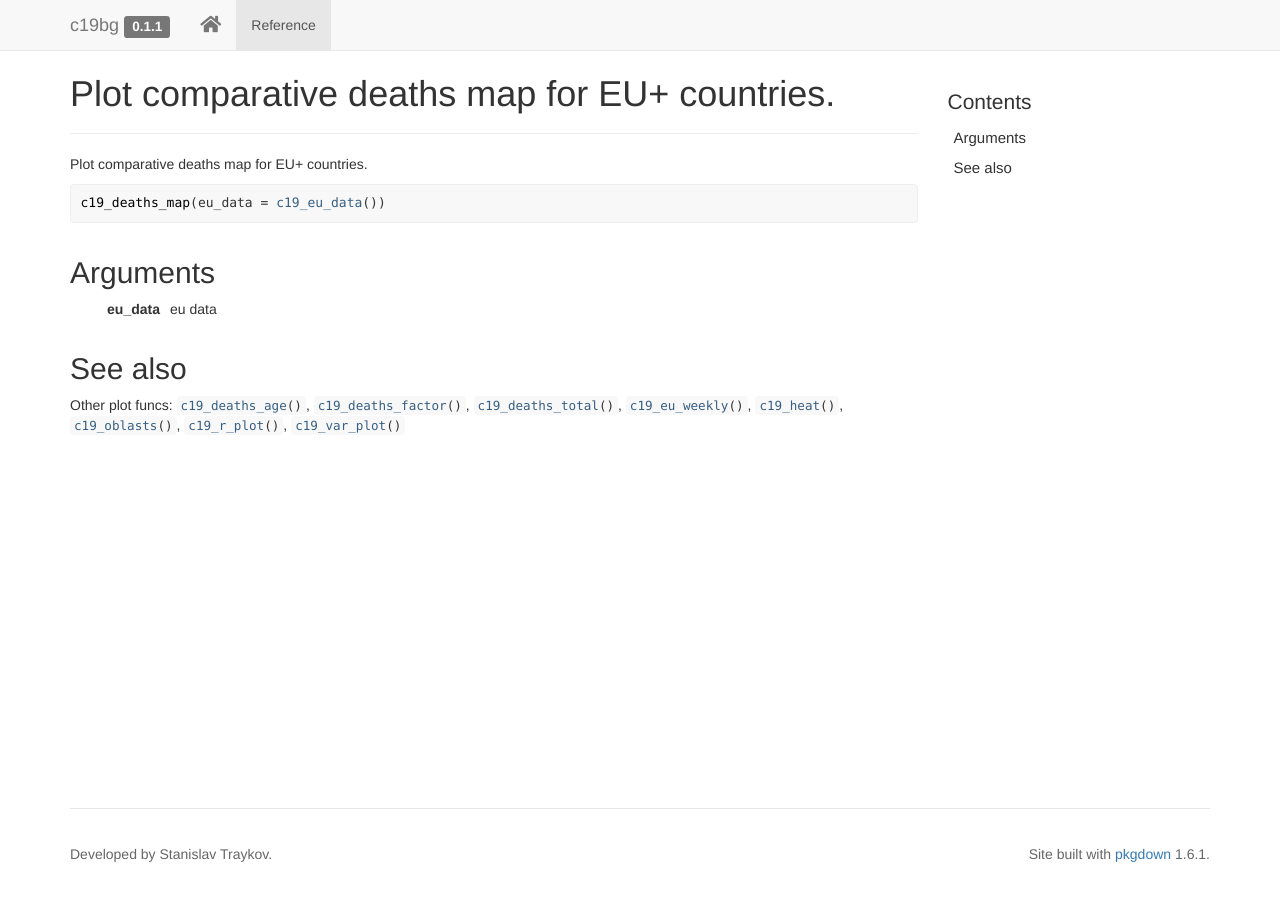
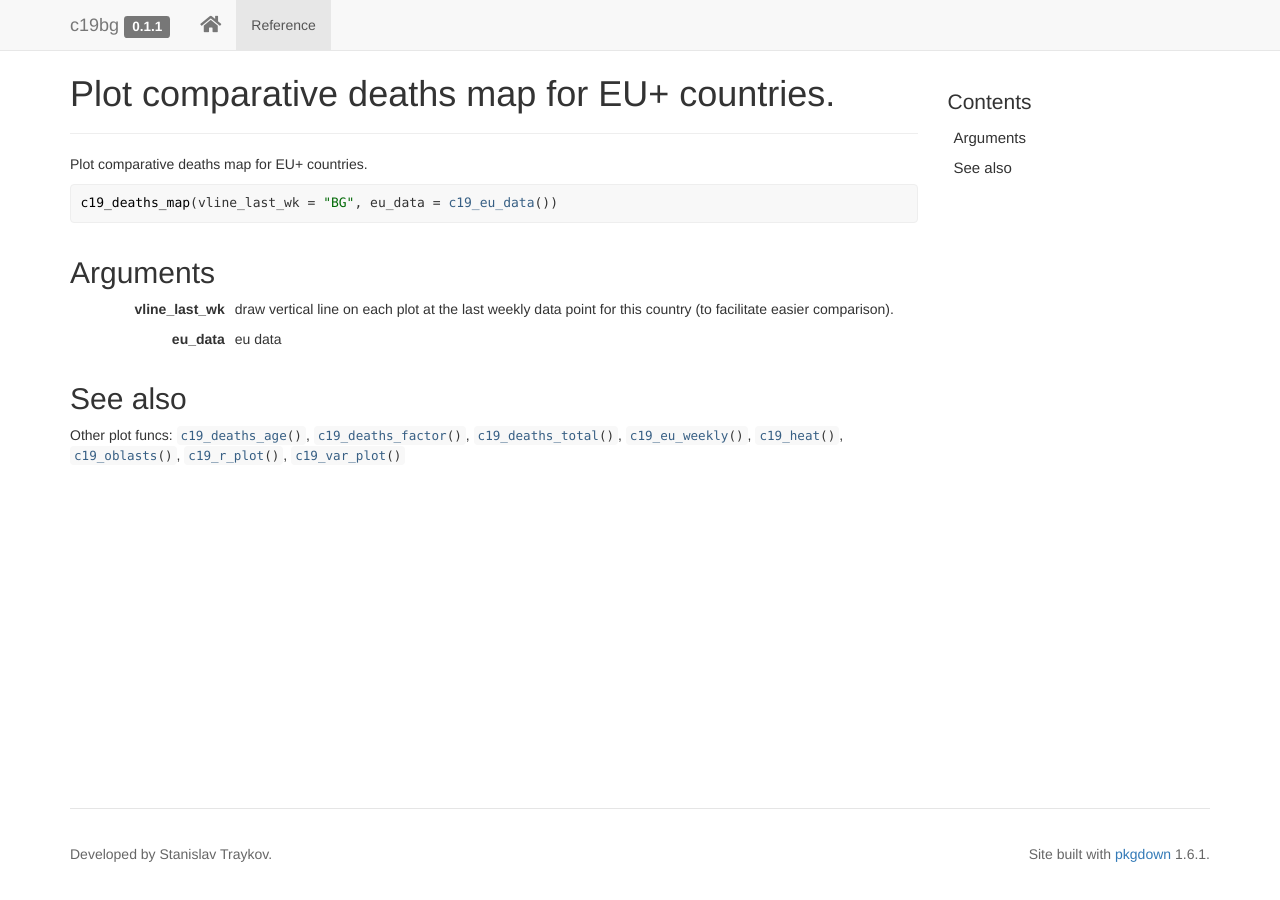
Before and after one commit to StanTraykov/c19bg, a Jekyll site: the page docs/reference/c19_deaths_map.html, which Jekyll copies as it is, in a window 1280 px wide. Built offline with Jekyll 4.4.1, drawn with Linux system fonts in a browser that asks for light colours; nearby versions of some CDN libraries; comment, search, counter and statistics services are not loaded.

Commit message:
auto upload c19bg/plots/Dec30 (Dec30 10:45:38)

```diff
--- a/docs/pkgdown.yml
+++ b/docs/pkgdown.yml
@@ -2,4 +2,4 @@ pandoc: 2.7.3
 pkgdown: 1.6.1
 pkgdown_sha: ~
 articles: {}
-last_built: 2020-12-30T08:22Z
+last_built: 2020-12-30T08:45Z
--- a/docs/reference/c19_deaths_map.html
+++ b/docs/reference/c19_deaths_map.html
@@ -112,11 +112,16 @@
     <p>Plot comparative deaths map for EU+ countries.</p>
     </div>
 
-    <pre class="usage"><span class='fu'>c19_deaths_map</span><span class='op'>(</span>eu_data <span class='op'>=</span> <span class='fu'><a href='c19_eu_data.html'>c19_eu_data</a></span><span class='op'>(</span><span class='op'>)</span><span class='op'>)</span></pre>
+    <pre class="usage"><span class='fu'>c19_deaths_map</span><span class='op'>(</span>vline_last_wk <span class='op'>=</span> <span class='st'>"BG"</span>, eu_data <span class='op'>=</span> <span class='fu'><a href='c19_eu_data.html'>c19_eu_data</a></span><span class='op'>(</span><span class='op'>)</span><span class='op'>)</span></pre>
 
     <h2 class="hasAnchor" id="arguments"><a class="anchor" href="#arguments"></a>Arguments</h2>
     <table class="ref-arguments">
     <colgroup><col class="name" /><col class="desc" /></colgroup>
+    <tr>
+      <th>vline_last_wk</th>
+      <td><p>draw vertical line on each plot at the last weekly data
+point for this country (to facilitate easier comparison).</p></td>
+    </tr>
     <tr>
       <th>eu_data</th>
       <td><p>eu data</p></td>
--- a/docs/reference/c19_eu_weekly.html
+++ b/docs/reference/c19_eu_weekly.html
@@ -115,6 +115,7 @@
     <pre class="usage"><span class='fu'>c19_eu_weekly</span><span class='op'>(</span>
   <span class='va'>indicator</span>,
   continents <span class='op'>=</span> <span class='fu'><a href='https://rdrr.io/r/base/c.html'>c</a></span><span class='op'>(</span><span class='st'>"Asia"</span>, <span class='st'>"Africa"</span>, <span class='st'>"Europe"</span>, <span class='st'>"Oceania"</span>, <span class='st'>"America"</span><span class='op'>)</span>,
+  highlight <span class='op'>=</span> <span class='st'>"BG"</span>,
   top_n <span class='op'>=</span> <span class='fl'>20</span>,
   lower_x <span class='op'>=</span> <span class='fl'>10</span>,
   lower_y <span class='op'>=</span> <span class='cn'>NA</span>,
@@ -135,6 +136,10 @@
       <th>continents</th>
       <td><p>continents to include (only some stats available outside
 Europe/EU+)</p></td>
+    </tr>
+    <tr>
+      <th>highlight</th>
+      <td><p>country to highlight (EU 2-ltr code, e.g. "EL" for Greece)</p></td>
     </tr>
     <tr>
       <th>top_n</th>
```
